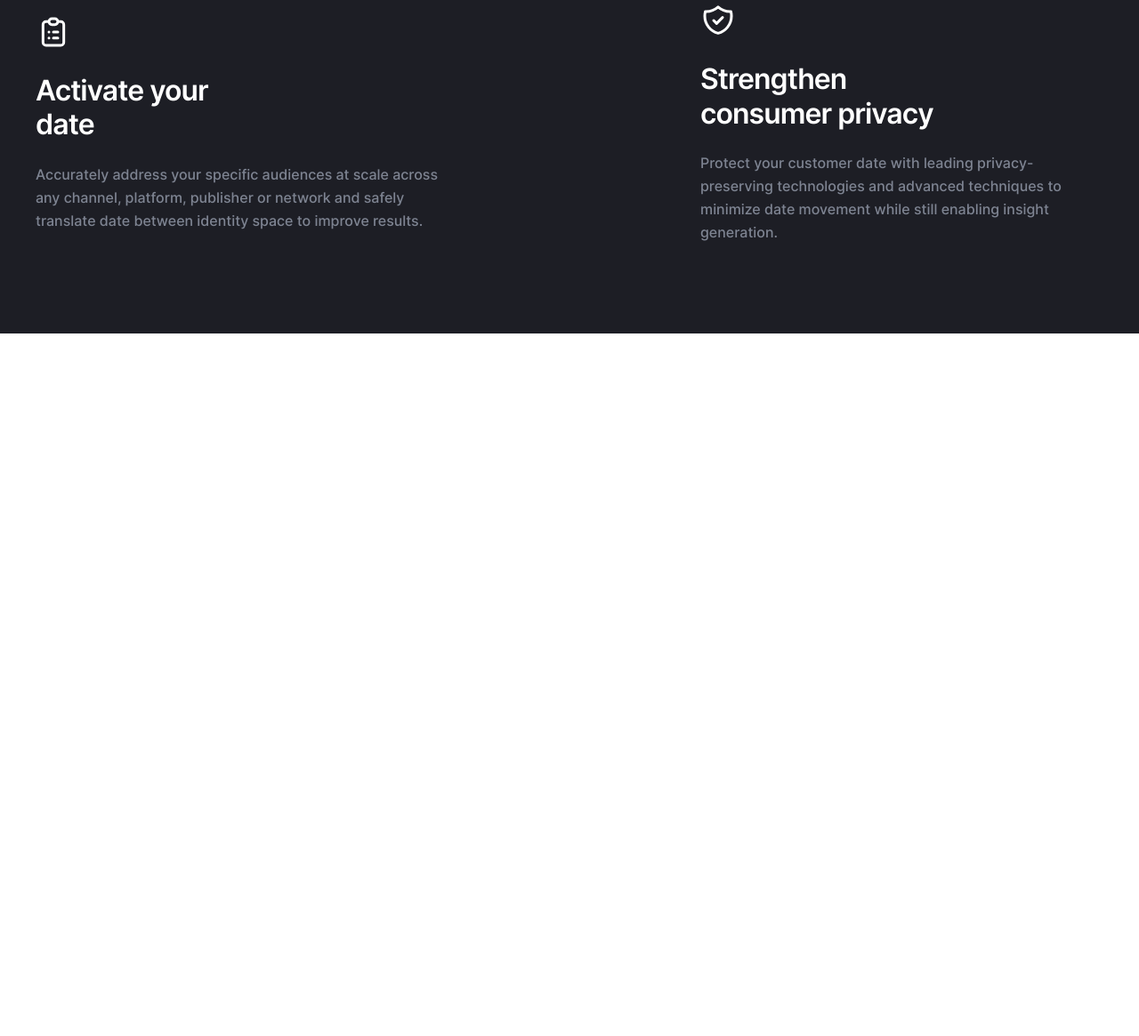
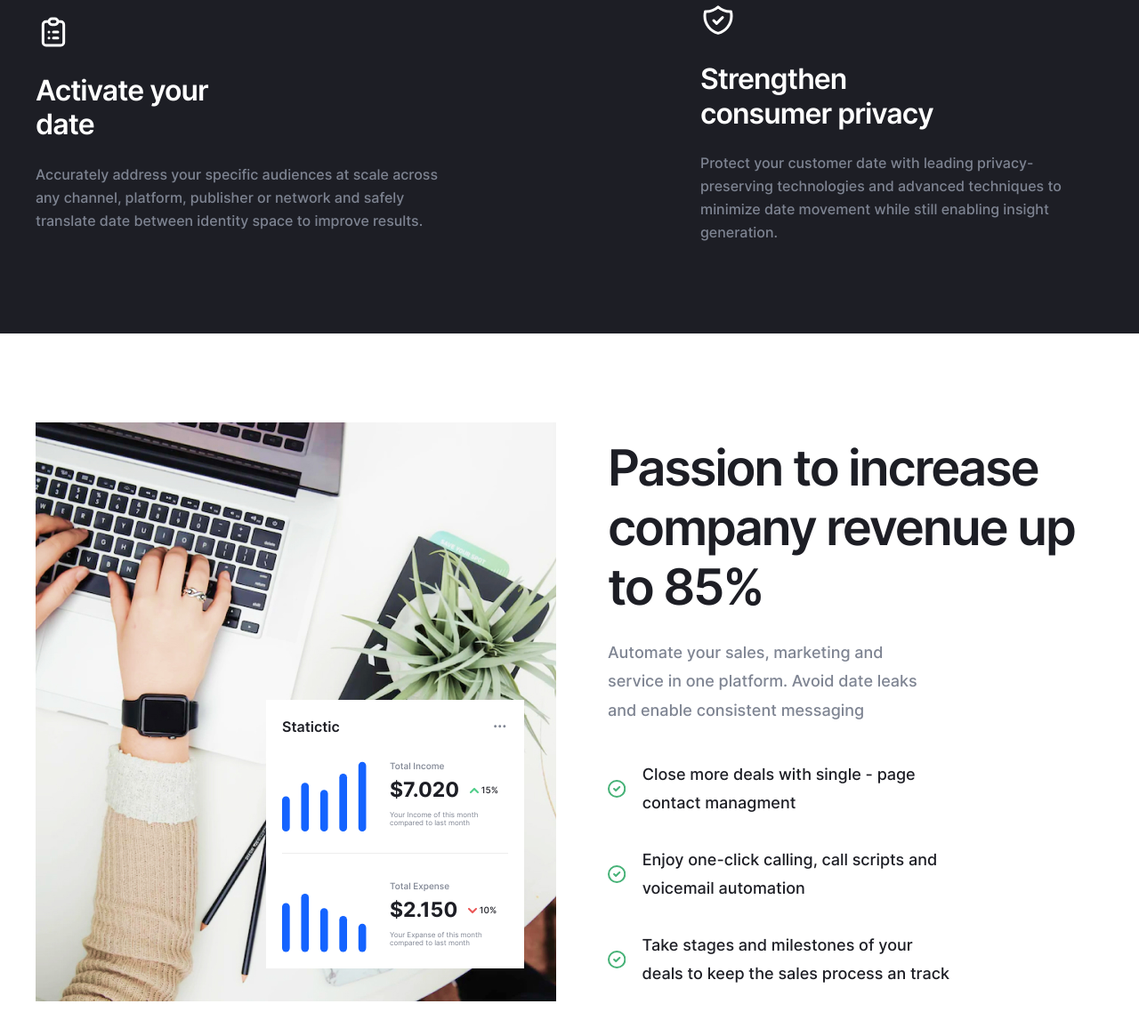
Before and after one commit to 404KISTAVUCHKA/Coca, a website built with Vite: page src/index.html in a window 1280 px wide. Shown: the part 1688-2853 px from the top of the page at 89% size. Before the commit the page ends 2063 px from the top, so only its background shows below. Built offline with nearby package versions, Linux system fonts and the light colour scheme; files whose address does not match are found by name.

Commit message:
Created features section

```diff
--- /dev/null
+++ b/src/assets/scss/components/home/features.scss
@@ -0,0 +1,175 @@
+.features {
+  padding: 100px 0 94px;
+
+  @include mobile {
+    padding: 60px 0 64px;
+  }
+
+  &__container {
+    @include flex-all-between;
+
+    @include mini-desktop {
+      flex-direction: column;
+      gap: 40px;
+      align-items: flex-start;
+    }
+
+    @include mobile {
+      gap: 25px;
+    }
+  }
+
+  &__left {
+    position: relative;
+  }
+
+  &__stats {
+    position: absolute;
+    right: 36px;
+    bottom: 40px;
+    background-color: #fff;
+    max-width: 290px;
+    padding: 18px;
+
+    @include mobile {
+      bottom: 20px;
+      right: 16px;
+    }
+
+    @include small-mobile {
+      right: 12px;
+      bottom: 12px;
+      padding: 14px;
+      max-width: 240px;
+    }
+
+    &-head {
+      @include flex-all-between;
+      margin-bottom: 19px;
+    }
+
+    &-title {
+      font-weight: 600;
+      font-size: 16px;
+      line-height: 150%;
+      color: #1d1e25;
+
+      @include mobile {
+        margin-bottom: 20px;
+      }
+    }
+
+    &-item {
+      @include flex-align-center;
+      gap: 26px;
+
+      &:not(:last-child) {
+        padding-bottom: 23px;
+        border-bottom: 1px solid #ededed;
+      }
+
+      &:last-child {
+        padding-top: 23px;
+      }
+
+      &-img {
+        @include small-mobile {
+          width: 65px;
+        }
+      }
+
+      &-title {
+        margin-bottom: 6px;
+        font-weight: 500;
+        font-size: 10px;
+        line-height: 150%;
+        color: #7e8492;
+      }
+
+      &-price {
+        @include flex-align-center;
+        gap: 12px;
+        margin-bottom: 9px;
+
+        &-num {
+          font-weight: 700;
+          font-size: 23px;
+          line-height: 120%;
+          color: #1d1e25;
+
+          @include mobile {
+            font-size: 18px;
+          }
+        }
+        &-proc {
+          gap: 5px;
+          font-weight: 500;
+          font-size: 10px;
+          line-height: 150%;
+          color: #1d1e25;
+        }
+      }
+
+      &-descr {
+        font-weight: 400;
+        font-size: 8px;
+        color: #7e8492;
+      }
+    }
+  }
+  &__right {
+    max-width: 557px;
+
+    @include mini-desktop {
+      max-width: 992px;
+    }
+  }
+  &__title {
+    margin-bottom: 24px;
+    font-weight: 600;
+    letter-spacing: -0.04em;
+    color: var(--neutral-color-100);
+  }
+
+  &__descr {
+    max-width: 360px;
+    margin-bottom: 40px;
+    font-weight: 500;
+    line-height: 178%;
+    color: #7e8492;
+
+    @include mini-desktop {
+      max-width: 700px;
+    }
+  }
+
+  &__item {
+    @include flex-align-center;
+    max-width: 392px;
+    font-weight: 500;
+    line-height: 178%;
+    color: var(--neutral-color-100);
+
+    @include mini-desktop {
+      max-width: 700px;
+    }
+
+    &:not(:last-child) {
+      margin-bottom: 32px;
+
+      @include mobile {
+        margin-bottom: 22px;
+      }
+    }
+
+    &::before {
+      content: '';
+      display: inline-block;
+      background: url(../../../images/icons/features/feature-list.svg);
+      width: 20px;
+      height: 20px;
+      margin-right: 19px;
+      padding-right: 19px;
+    }
+  }
+}
--- a/src/assets/scss/main.scss
+++ b/src/assets/scss/main.scss
@@ -6,3 +6,4 @@
 @import './components/header';
 @import './components/home/hero';
 @import './components/home/overview';
+@import './components/home/features';
--- /dev/null
+++ b/src/html/components/home/features.html
@@ -0,0 +1,120 @@
+<section class="features">
+  <div class="container features__container">
+    <div class="features__left">
+      <img
+        loading="lazy"
+        src="./assets/images/img/features/features.jpg"
+        width="585"
+        height="651"
+        alt="Woman workin on laptop"
+      />
+      <div class="features__stats">
+        <div class="features__stats-head">
+          <h4 class="features__stats-title text-p-default">Statictic</h4>
+          <img
+            loading="lazy"
+            src="./assets/images/icons/features/more.svg"
+            width="18"
+            height="19"
+            alt="Ellipsis icon"
+          />
+        </div>
+        <div class="features__stats-item">
+          <img
+            loading="lazy"
+            class="features__stats-item-img"
+            src="./assets/images/icons/features/Total-income.svg"
+            width="95"
+            height="88"
+            alt="Total income graphic"
+          />
+          <div class="features__stats-item-info">
+            <h5 class="features__stats-item-title">Total Income</h5>
+            <div class="features__stats-item-price">
+              <span class="features__stats-item-price-num">$7.020</span>
+              <div class="features__stats-item-price-proc">
+                <svg
+                  width="10"
+                  height="6"
+                  viewBox="0 0 10 6"
+                  fill="none"
+                  xmlns="http://www.w3.org/2000/svg"
+                >
+                  <path
+                    fill-rule="evenodd"
+                    clip-rule="evenodd"
+                    d="M9.70711 5.70711C9.31658 6.09763 8.68342 6.09763 8.29289 5.70711L5 2.41421L1.70711 5.70711C1.31658 6.09763 0.683417 6.09763 0.292894 5.70711C-0.0976312 5.31658 -0.0976312 4.68342 0.292894 4.29289L4.29289 0.292893C4.68342 -0.0976311 5.31658 -0.0976311 5.70711 0.292893L9.70711 4.29289C10.0976 4.68342 10.0976 5.31658 9.70711 5.70711Z"
+                    fill="#50CD89"
+                  />
+                </svg>
+                15%
+              </div>
+            </div>
+            <p class="features__stats-item-descr">
+              Your Income of this month compared to last month
+            </p>
+          </div>
+        </div>
+
+        <div class="features__stats-item">
+          <img
+            loading="lazy"
+            class="features__stats-item-img"
+            src="./assets/images/icons/features/Total-expense.svg"
+            width="95"
+            height="88"
+            alt="Total expense graphic"
+          />
+          <div class="features__stats-item-info">
+            <h5 class="features__stats-item-title">Total Expense</h5>
+            <div class="features__stats-item-price">
+              <span class="features__stats-item-price-num">$2.150</span>
+              <div class="features__stats-item-price-proc">
+                <svg
+                  width="10"
+                  height="6"
+                  viewBox="0 0 10 6"
+                  fill="none"
+                  xmlns="http://www.w3.org/2000/svg"
+                >
+                  <path
+                    fill-rule="evenodd"
+                    clip-rule="evenodd"
+                    d="M0.292893 0.292893C0.683417 -0.097631 1.31658 -0.097631 1.70711 0.292893L5 3.58579L8.29289 0.292893C8.68342 -0.0976311 9.31658 -0.0976311 9.70711 0.292893C10.0976 0.683417 10.0976 1.31658 9.70711 1.70711L5.70711 5.70711C5.31658 6.09763 4.68342 6.09763 4.29289 5.70711L0.292893 1.70711C-0.0976311 1.31658 -0.0976311 0.683418 0.292893 0.292893Z"
+                    fill="#EB5757"
+                  />
+                </svg>
+                10%
+              </div>
+            </div>
+            <p class="features__stats-item-descr">
+              Your Expanse of this month compared to last month
+            </p>
+          </div>
+        </div>
+      </div>
+    </div>
+
+    <div class="features__right">
+      <h2 class="features__title heading-h2">
+        Passion to increase company revenue up to 85%
+      </h2>
+      <p class="features__descr text-p-medium">
+        Automate your sales, marketing and service in one platform. Avoid date
+        leaks and enable consistent messaging
+      </p>
+      <ul class="features__list">
+        <li class="features__item text-p-medium">
+          Close more deals with single - page contact managment
+        </li>
+        <li class="features__item text-p-medium">
+          Enjoy one-click calling, call scripts and voicemail automation
+        </li>
+        <li class="features__item text-p-medium">
+          Take stages and milestones of your deals to keep the sales process an
+          track
+        </li>
+      </ul>
+    </div>
+  </div>
+</section>
--- a/src/html/components/home/overview.html
+++ b/src/html/components/home/overview.html
@@ -13,6 +13,7 @@
     <ul class="overview__list">
       <li class="overview__item">
         <img
+          loading="lazy"
           class="overview__item-icon"
           src="./assets/images/icons/overview/Icon-1.svg"
           width="40"
@@ -31,6 +32,7 @@
 
       <li class="overview__item">
         <img
+          loading="lazy"
           class="overview__item-icon"
           src="./assets/images/icons/overview/Icon-2.svg"
           width="40"
@@ -45,6 +47,7 @@
       </li>
       <li class="overview__item">
         <img
+          loading="lazy"
           class="overview__item-icon"
           src="./assets/images/icons/overview/Icon-3.svg"
           width="40"
@@ -61,6 +64,7 @@
 
       <li class="overview__item">
         <img
+          loading="lazy"
           class="overview__item-icon"
           src="./assets/images/icons/overview/Icon-4.svg"
           width="40"
--- a/src/index.html
+++ b/src/index.html
@@ -6,6 +6,7 @@
     <load src="./html/components/header.html" />
     <load src="./html/components/home/hero.html" />
     <load src="./html/components/home/overview.html" />
+    <load src="./html/components/home/features.html" />
 
     <script type="module" src="./js/main.js"></script>
   </body>
```
Also changed, not shown: src/assets/images/icons/features/Total-expense.svg (added), src/assets/images/icons/features/Total-income.svg (added), src/assets/images/icons/features/feature-list.svg (added), src/assets/images/icons/features/more.svg (added), src/assets/images/img/features/features.jpg (added).
